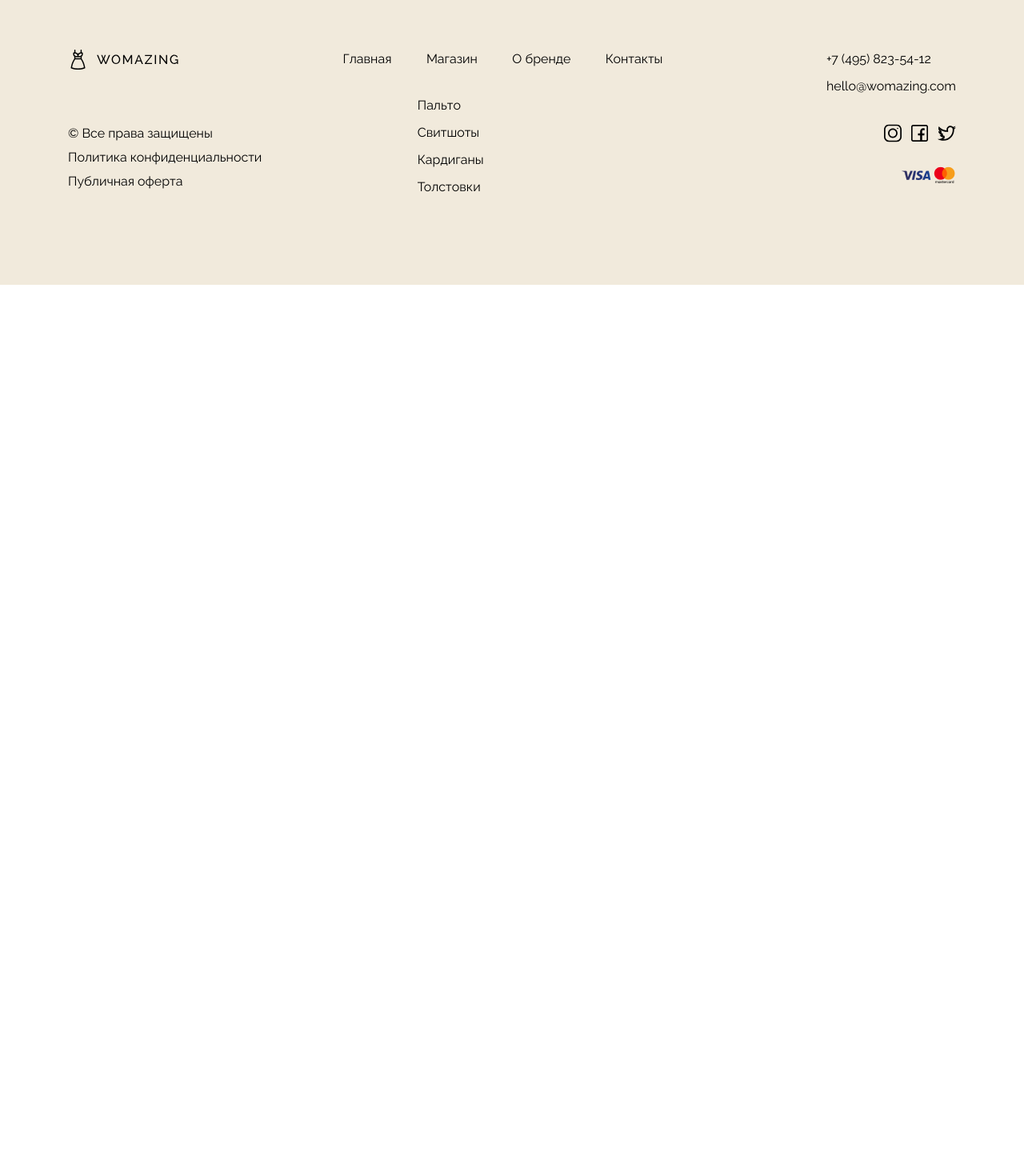
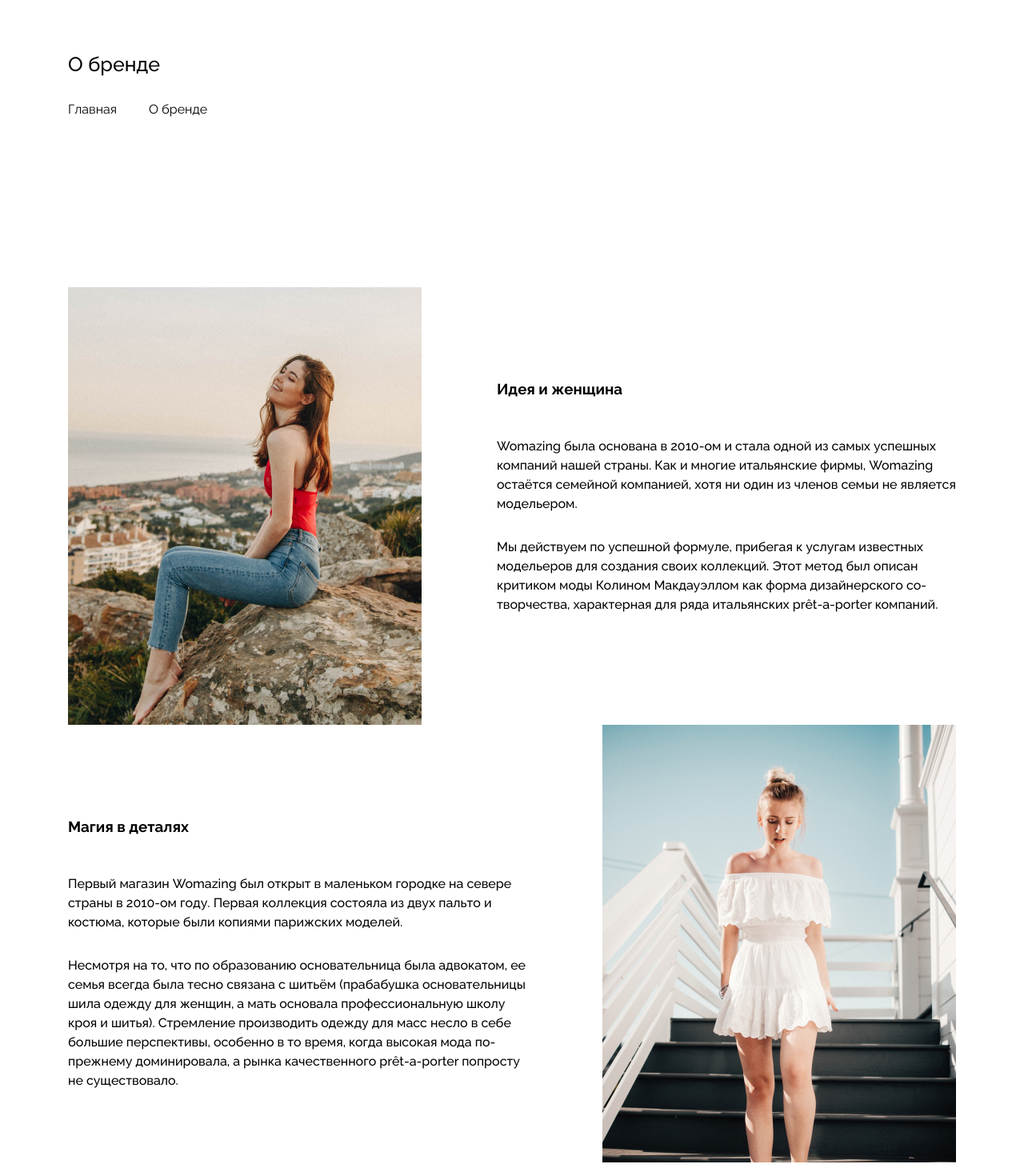
Before and after one commit to DefRiZ/clothes-shop, a React (Create React App) app: page /about in a window 1280 px wide. Shown: the part 120-1590 px from the top of the page at 80% size. Before the commit the page ends 850 px from the top, so only its background shows below. Built offline with nearby package versions, Linux system fonts and the light colour scheme.

Commit message:
Page about has been created

```diff
--- a/src/App.js
+++ b/src/App.js
@@ -1,6 +1,7 @@
 import "./App.css";
 import Footer from "./components/Footer/Footer";
 import Header from "./components/Header/Header";
+import About from "./pages/About/About";
 import Catalog from "./pages/Catalog/Catalog";
 import Main from "./pages/Main";
 
@@ -14,6 +15,7 @@ function App() {
         <Routes>
           <Route path="/" element={<Main />} />
           <Route path="/catalog" element={<Catalog />} />
+          <Route path="/about" element={<About />} />
         </Routes>
       </div>
       <div className="Footer">
--- /dev/null
+++ b/src/pages/About/About.jsx
@@ -0,0 +1,67 @@
+import React from "react";
+
+import styles from "./About.module.scss";
+
+import img1 from "../../img/about/about1.jpg";
+import img2 from "../../img/about/about2.jpg";
+import { Link } from "react-router-dom";
+
+const About = () => {
+  return (
+    <div className={styles.root}>
+      <h2 className={styles.title}>О бренде</h2>
+      <ul className={styles.breads}>
+        <li className={styles.bread}>
+          <Link to="/">Главная</Link>
+        </li>
+        <li className={styles.bread}>О бренде</li>
+      </ul>
+      <div className={styles.about}>
+        <div className={styles.upper}>
+          <img src={img1} alt="about" />
+          <div className={styles.text}>
+            <h3>Идея и женщина</h3>
+            <p>
+              Womazing была основана в 2010-ом и стала одной из самых успешных
+              компаний нашей страны. Как и многие итальянские фирмы, Womazing
+              остаётся семейной компанией, хотя ни один из членов семьи не
+              является модельером.
+            </p>
+            <p>
+              Мы действуем по успешной формуле, прибегая к услугам известных
+              модельеров для создания своих коллекций. Этот метод был описан
+              критиком моды Колином Макдауэллом как форма дизайнерского
+              со-творчества, характерная для ряда итальянских prêt-a-porter
+              компаний.
+            </p>
+          </div>
+        </div>
+        <div className={styles.bottom}>
+          <div className={styles.text}>
+            <h3>Магия в деталях</h3>
+            <p>
+              Первый магазин Womazing был открыт в маленьком городке на севере
+              страны в 2010-ом году. Первая коллекция состояла из двух пальто и
+              костюма, которые были копиями парижских моделей.
+            </p>
+            <p>
+              Несмотря на то, что по образованию основательница была адвокатом,
+              ее семья всегда была тесно связана с шитьём (прабабушка
+              основательницы шила одежду для женщин, а мать основала
+              профессиональную школу кроя и шитья). Стремление производить
+              одежду для масс несло в себе большие перспективы, особенно в то
+              время, когда высокая мода по-прежнему доминировала, а рынка
+              качественного prêt-a-porter попросту не существовало.
+            </p>
+          </div>
+          <img src={img2} alt="about" />
+        </div>
+        <Link className={styles.button} to="/catalog">
+          Перейти в магазин
+        </Link>
+      </div>
+    </div>
+  );
+};
+
+export default About;
--- /dev/null
+++ b/src/pages/About/About.module.scss
@@ -0,0 +1,52 @@
+.root {
+  .title {
+    text-align: left;
+    font-weight: 500;
+    font-size: 25px;
+    margin-top: 100px;
+    margin-bottom: 25px;
+  }
+  .breads {
+    display: flex;
+    margin-bottom: 210px;
+    .bread {
+      &:first-of-type {
+        margin-right: 40px;
+      }
+    }
+  }
+  .upper {
+    display: grid;
+    grid-template-columns: 1fr 2fr;
+    grid-column-gap: 94px;
+  }
+  .bottom {
+    display: grid;
+    grid-template-columns: 2fr 1fr;
+    grid-column-gap: 94px;
+  }
+  .text {
+    text-align: left;
+    h3 {
+      margin: 113px auto 46px auto;
+    }
+    p {
+      font-weight: 500;
+      &:first-of-type {
+        margin-bottom: 30px;
+      }
+    }
+  }
+  .button {
+    display: inline-block;
+    padding: 22px 50px;
+    border: 1px solid #6e9c9f;
+    background-color: #6e9c9f;
+    color: white;
+    margin: 130px auto;
+    &:hover {
+      background-color: #509498;
+      border: 1px solid #509498;
+    }
+  }
+}
```
Also changed, not shown: src/img/about/about1.jpg (added), src/img/about/about2.jpg (added).
